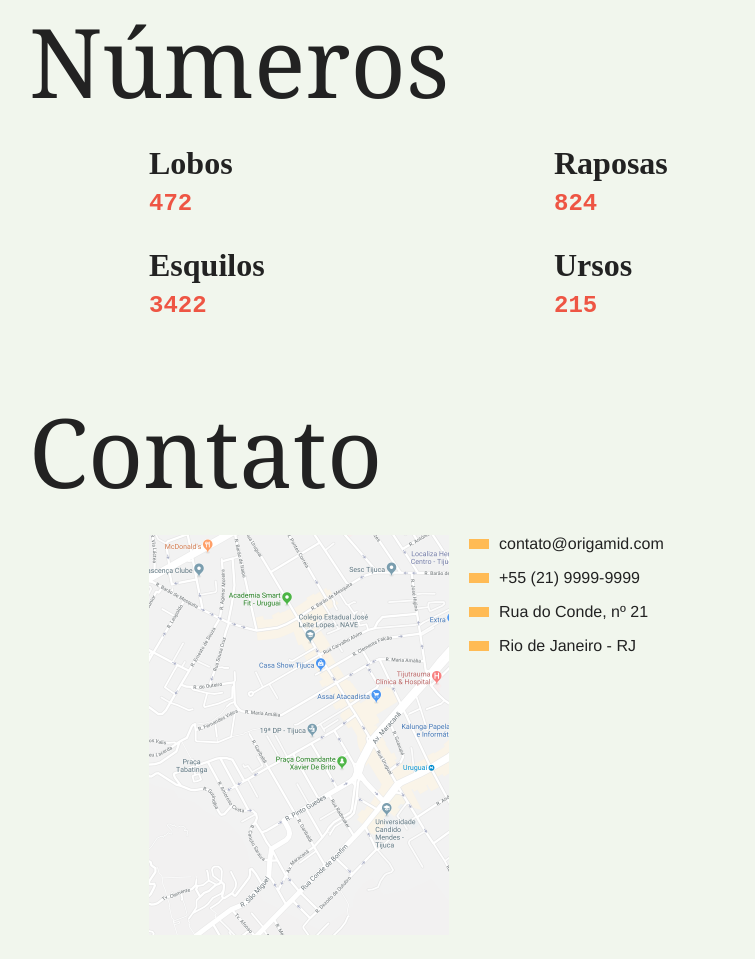
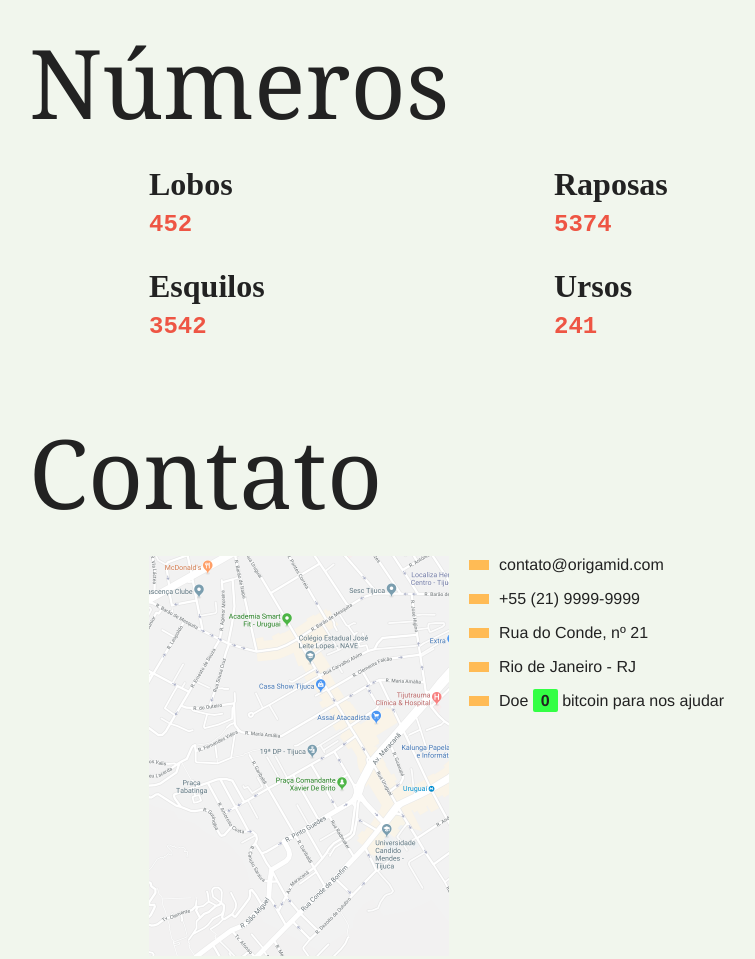
Before and after one commit to queirozdaniel/Animais-Fantastivos, a plain HTML site: page index.html in a window 1280 px wide. Shown: the part 1223-2182 px from the top of the page, without its empty margins (161-916 px from the left). Drawn offline with Linux system fonts and the light colour scheme; no server answers.

Commit message:
Criando mais funcionalidades

```diff
--- a/animaceos.js
+++ /dev/null
@@ -1,6 +0,0 @@
-const h1 = document.querySelector('h1');
-
-console.log(Object.prototype.toString.call(h1));
-
-
-console.log(h1.dataset);
--- /dev/null
+++ b/animaisapi.json
@@ -0,0 +1,18 @@
+[
+    {
+        "specie": "Lobos",
+        "total": 452
+    },
+    {
+        "specie": "Raposas",
+        "total": 5374
+    },
+    {
+        "specie": "Esquilos",
+        "total": 3542
+    },
+    {
+        "specie": "Ursos",
+        "total": 241
+    }
+]
--- a/css/geral.css
+++ b/css/geral.css
@@ -310,3 +310,10 @@ html.textomaior {
     transform: translate3d(0, 0, 0);
     transition: .3s;
 }
+
+.btc-preco{
+    background: #3f4;
+    font-weight: bold;
+    padding: .2rem .5rem;
+    border-radius: 2px;
+}
--- a/index.html
+++ b/index.html
@@ -12,7 +12,7 @@
 <body>
     <div class="grid-container">
         <nav class="menu" data-menu="suave"">
-            <button data-menu="button" aria-expanded="false" aria-controls="menu">Menu</button>
+            <button data-menu=" button" aria-expanded="false" aria-controls="menu">Menu</button>
             <ul data-menu="list" id="menu">
                 <li><a href="#animais">Animais</a></li>
                 <li data-dropdown>
@@ -132,22 +132,7 @@
         <section class="grid-section numeros" data-anime="scroll">
             <h1 class="titulo">Números</h1>
             <div class="numeros-grid">
-                <div class="numero-animal">
-                    <h3>Lobos</h3>
-                    <span data-numero>472</span>
-                </div>
-                <div class="numero-animal">
-                    <h3>Raposas</h3>
-                    <span data-numero>824</span>
-                </div>
-                <div class="numero-animal">
-                    <h3>Esquilos</h3>
-                    <span data-numero>3422</span>
-                </div>
-                <div class="numero-animal">
-                    <h3>Ursos</h3>
-                    <span data-numero>215</span>
-                </div>
+
             </div>
         </section>
 
@@ -161,6 +146,7 @@
                 <li>+55 (21) 9999-9999</li>
                 <li>Rua do Conde, nº 21</li>
                 <li>Rio de Janeiro - RJ</li>
+                <li>Doe <span class="btc-preco">0</span> bitcoin para nos ajudar</li>
             </ul>
         </section>
         <footer class="copy">
--- /dev/null
+++ b/js/modules/fetchAnimais.js
@@ -0,0 +1,30 @@
+import initAnimaNumeros from './anima-numeros.js';
+
+export default function initFetchAnimais() {
+
+    async function fetchAnimais(url) {
+        const animaisResponse = await fetch(url);
+        const animaisJson = await animaisResponse.json()
+
+        const numerosGrid = document.querySelector('.numeros-grid');
+
+        animaisJson.forEach(animal => {
+            const divAnimal = createAnimal(animal);
+            numerosGrid.appendChild(divAnimal);
+        });
+        initAnimaNumeros();
+    }
+
+    function createAnimal(animal) {
+
+        const div = document.createElement('div');
+        div.classList.add('numero-animal');
+
+        div.innerHTML = `<h3>${animal.specie}</h3><span data-numero>${animal.total}</span>`
+
+        return div;
+    }
+
+    fetchAnimais('./animaisapi.json')
+
+}
--- /dev/null
+++ b/js/modules/fetchBitcoin.js
@@ -0,0 +1,13 @@
+export default function initFetchBitcoin() {
+    fetch('https://blockchain.info/ticker')
+        .then(response => response.json())
+        .then(json => {
+            const btcPreco = document.querySelector('.btc-preco')
+
+
+            btcPreco.innerText = (100 / json.BRL.sell).toFixed(4)
+
+        }).catch(error => {
+            console.log(Error(error));
+        })
+}
--- a/js/script.js
+++ b/js/script.js
@@ -157,7 +157,7 @@ animaisLista.addEventListener('click', callbackLista)
  * Eventos podem ser acionados por Window e Document
  */
 
- // Exercicio
+// Exercicio
 
 /* 1
 
@@ -264,7 +264,8 @@ import initModal from './modules/modal.js';
 import initTooltip from './modules/tooltip.js';
 import initDropdownMenu from './modules/dropdown-menu.js';
 import initMenuMobile from './modules/menu-mobile.js';
-import initAnimaNumeros from './modules/anima-numeros.js';
+import initFetchAnimais from './modules/fetchAnimais.js'
+import initFetchBitcoin from './modules/fetchBitcoin.js'
 
 initScrollSuave();
 initAnimacaoScroll();
@@ -274,4 +275,5 @@ initModal();
 initTooltip();
 initDropdownMenu();
 initMenuMobile();
-initAnimaNumeros();
+initFetchAnimais();
+initFetchBitcoin();
```
